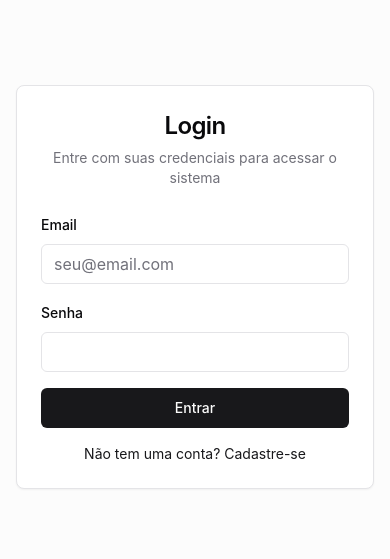
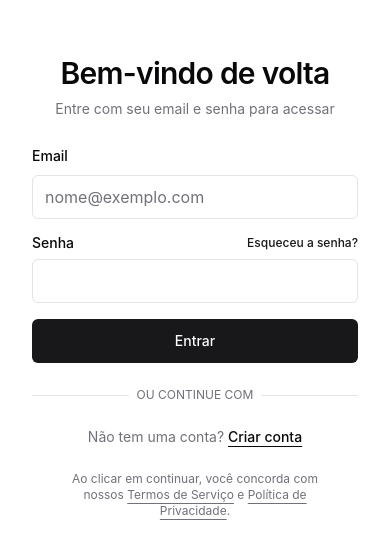
Before and after one commit to Ticks2/ToSell---Gestor-de-Carteira, a React (Vite) app: page /login in a window 390 px wide. Shown: the part 135-694 px from the top of the page. Built offline with nearby package versions, Linux system fonts and the light colour scheme; no server answers.

Commit message:
Refactor UI, fix commission calculation, and update dashboard

```diff
--- a/src/pages/Comissoes.tsx
+++ b/src/pages/Comissoes.tsx
@@ -7,9 +7,8 @@ import { Input } from '@/components/ui/input'
 import { Label } from '@/components/ui/label'
 import { Separator } from '@/components/ui/separator'
 import { Button } from '@/components/ui/button'
-import { getMonth, getYear, subMonths, format } from 'date-fns'
-import { ptBR } from 'date-fns/locale'
-import { Save, TrendingUp } from 'lucide-react'
+import { getMonth, getYear } from 'date-fns'
+import { Save } from 'lucide-react'
 import { CommissionData } from '@/types'
 
 export default function Comissoes() {
@@ -61,29 +60,6 @@ export default function Comissoes() {
   const handleSaveGoal = () => {
     updateMonthlyGoal(Number(goalInput))
   }
-
-  // Get last 3 months data for history
-  const historyData = useMemo(() => {
-    return [1, 2, 3].map((monthsBack) => {
-      const date = subMonths(selectedDate, monthsBack)
-      const { sales, commissionData: cd } = getMonthlyData(date)
-      const totalSales = sales.reduce((acc, s) => acc + s.commission, 0)
-      const total =
-        totalSales +
-        (cd.bonus || 0) +
-        (cd.returns || 0) +
-        (cd.transfers || 0) +
-        (cd.surplus || 0) +
-        (cd.extras || 0) +
-        (cd.salary || 1991)
-
-      return {
-        date,
-        total,
-        vehicles: sales.filter((s) => s.type === 'Venda').length,
-      }
-    })
-  }, [selectedDate, getMonthlyData])
 
   return (
     <div className="flex flex-col h-full">
@@ -347,36 +323,6 @@ export default function Comissoes() {
                 </div>
               </CardContent>
             </Card>
-
-            <div className="mt-6">
-              <h3 className="text-lg font-semibold mb-4 flex items-center gap-2">
-                <TrendingUp className="h-5 w-5" />
-                Histórico de resultados Recente
-              </h3>
-              <div className="space-y-3">
-                {historyData.map((history) => (
-                  <div
-                    key={history.date.toString()}
-                    className="flex items-center justify-between p-4 bg-card rounded-lg border shadow-sm"
-                  >
-                    <div>
-                      <p className="font-medium capitalize">
-                        {format(history.date, 'MMMM yyyy', { locale: ptBR })}
-                      </p>
-                      <p className="text-sm text-muted-foreground">
-                        {history.vehicles} veículos
-                      </p>
-                    </div>
-                    <span className="font-bold text-lg">
-                      {history.total.toLocaleString('pt-BR', {
-                        style: 'currency',
-                        currency: 'BRL',
-                      })}
-                    </span>
-                  </div>
-                ))}
-              </div>
-            </div>
           </div>
         </div>
       </div>
--- a/src/pages/Login.tsx
+++ b/src/pages/Login.tsx
@@ -2,16 +2,10 @@ import { useState } from 'react'
 import { useAuth } from '@/hooks/use-auth'
 import { Button } from '@/components/ui/button'
 import { Input } from '@/components/ui/input'
-import {
-  Card,
-  CardContent,
-  CardDescription,
-  CardHeader,
-  CardTitle,
-} from '@/components/ui/card'
 import { Label } from '@/components/ui/label'
 import { toast } from '@/hooks/use-toast'
-import { useNavigate } from 'react-router-dom'
+import { useNavigate, Link } from 'react-router-dom'
+import { Car, Loader2, CheckCircle2 } from 'lucide-react'
 
 export default function Login() {
   const [email, setEmail] = useState('')
@@ -56,33 +50,86 @@ export default function Login() {
   }
 
   return (
-    <div className="min-h-screen flex items-center justify-center bg-secondary/30 p-4">
-      <Card className="w-full max-w-md">
-        <CardHeader className="text-center">
-          <CardTitle className="text-2xl">
-            {isSignUp ? 'Criar Conta' : 'Login'}
-          </CardTitle>
-          <CardDescription>
+    <div className="min-h-screen w-full flex">
+      {/* Left Side - Hero / Brand */}
+      <div className="hidden lg:flex w-1/2 bg-black relative items-center justify-center overflow-hidden">
+        <div className="absolute inset-0 bg-zinc-900/90 z-10" />
+        <img
+          src="https://img.usecurling.com/p/1200/1600?q=luxury%20car%20showroom&color=black"
+          alt="Background"
+          className="absolute inset-0 w-full h-full object-cover opacity-50 mix-blend-overlay grayscale"
+        />
+        <div className="relative z-20 text-white p-12 max-w-lg">
+          <div className="mb-8 flex items-center gap-3">
+            <div className="h-12 w-12 bg-white/10 backdrop-blur-md rounded-xl flex items-center justify-center border border-white/20">
+              <Car className="h-6 w-6 text-white" />
+            </div>
+            <h1 className="text-2xl font-bold tracking-tight">
+              Gestão de Vendas
+            </h1>
+          </div>
+          <blockquote className="space-y-2">
+            <p className="text-lg font-medium leading-relaxed text-zinc-300">
+              "Controle total das suas comissões e vendas em um único lugar.
+              Simples, rápido e eficiente."
+            </p>
+          </blockquote>
+          <div className="mt-8 flex gap-4">
+            <div className="flex items-center gap-2 text-sm text-zinc-400">
+              <CheckCircle2 className="h-4 w-4 text-green-500" />
+              <span>Controle Financeiro</span>
+            </div>
+            <div className="flex items-center gap-2 text-sm text-zinc-400">
+              <CheckCircle2 className="h-4 w-4 text-green-500" />
+              <span>Metas Mensais</span>
+            </div>
+            <div className="flex items-center gap-2 text-sm text-zinc-400">
+              <CheckCircle2 className="h-4 w-4 text-green-500" />
+              <span>Histórico Completo</span>
+            </div>
+          </div>
+        </div>
+      </div>
+
+      {/* Right Side - Login Form */}
+      <div className="flex-1 flex items-center justify-center p-8 bg-background">
+        <div className="mx-auto w-full max-w-[350px] space-y-6">
+          <div className="flex flex-col space-y-2 text-center">
+            <h1 className="text-3xl font-semibold tracking-tight">
+              {isSignUp ? 'Criar Conta' : 'Bem-vindo de volta'}
+            </h1>
+            <p className="text-sm text-muted-foreground">
               {isSignUp
-              ? 'Crie uma nova conta para acessar o sistema'
-              : 'Entre com suas credenciais para acessar o sistema'}
-          </CardDescription>
-        </CardHeader>
-        <CardContent>
+                ? 'Preencha os dados abaixo para começar'
+                : 'Entre com seu email e senha para acessar'}
+            </p>
+          </div>
+
           <form onSubmit={handleSubmit} className="space-y-4">
             <div className="space-y-2">
               <Label htmlFor="email">Email</Label>
               <Input
                 id="email"
                 type="email"
-                placeholder="seu@email.com"
+                placeholder="nome@exemplo.com"
                 value={email}
                 onChange={(e) => setEmail(e.target.value)}
                 required
+                className="h-11"
               />
             </div>
             <div className="space-y-2">
+              <div className="flex items-center justify-between">
                 <Label htmlFor="password">Senha</Label>
+                {!isSignUp && (
+                  <Link
+                    to="#"
+                    className="text-xs font-medium text-primary hover:underline"
+                  >
+                    Esqueceu a senha?
+                  </Link>
+                )}
+              </div>
               <Input
                 id="password"
                 type="password"
@@ -90,25 +137,61 @@ export default function Login() {
                 onChange={(e) => setPassword(e.target.value)}
                 required
                 minLength={6}
+                className="h-11"
               />
             </div>
-            <Button type="submit" className="w-full" disabled={isLoading}>
-              {isLoading ? 'Carregando...' : isSignUp ? 'Cadastrar' : 'Entrar'}
+            <Button className="w-full h-11" type="submit" disabled={isLoading}>
+              {isLoading ? (
+                <Loader2 className="mr-2 h-4 w-4 animate-spin" />
+              ) : isSignUp ? (
+                'Criar Conta'
+              ) : (
+                'Entrar'
+              )}
             </Button>
-            <div className="text-center text-sm">
+          </form>
+
+          <div className="relative">
+            <div className="absolute inset-0 flex items-center">
+              <span className="w-full border-t" />
+            </div>
+            <div className="relative flex justify-center text-xs uppercase">
+              <span className="bg-background px-2 text-muted-foreground">
+                Ou continue com
+              </span>
+            </div>
+          </div>
+
+          <div className="text-center text-sm text-muted-foreground">
+            {isSignUp ? 'Já tem uma conta? ' : 'Não tem uma conta? '}
             <button
               type="button"
               onClick={() => setIsSignUp(!isSignUp)}
-                className="text-primary hover:underline"
+              className="underline underline-offset-4 hover:text-primary font-medium text-foreground transition-colors"
             >
-                {isSignUp
-                  ? 'Já tem uma conta? Entre aqui'
-                  : 'Não tem uma conta? Cadastre-se'}
+              {isSignUp ? 'Entrar agora' : 'Criar conta'}
             </button>
           </div>
-          </form>
-        </CardContent>
-      </Card>
+
+          <p className="px-8 text-center text-xs text-muted-foreground">
+            Ao clicar em continuar, você concorda com nossos{' '}
+            <Link
+              to="#"
+              className="underline underline-offset-4 hover:text-primary"
+            >
+              Termos de Serviço
+            </Link>{' '}
+            e{' '}
+            <Link
+              to="#"
+              className="underline underline-offset-4 hover:text-primary"
+            >
+              Política de Privacidade
+            </Link>
+            .
+          </p>
+        </div>
+      </div>
     </div>
   )
 }
--- a/src/pages/VendasMensais.tsx
+++ b/src/pages/VendasMensais.tsx
@@ -130,21 +130,26 @@ export default function VendasMensais() {
     <div className="flex flex-col h-full">
       <Header title="Vendas Mensais" />
       <div className="flex-1 p-4 md:p-8 space-y-6 overflow-y-auto">
-        <div className="flex flex-col md:flex-row md:items-center justify-between gap-4">
-          <div className="flex flex-col gap-2">
+        <div className="flex flex-col xl:flex-row xl:items-center justify-between gap-4">
+          <div className="flex items-center gap-2">
             <MonthYearPicker date={selectedDate} onChange={setSelectedDate} />
-            <div className="text-sm text-muted-foreground">
-              {filteredSales.length} registros encontrados
-            </div>
+            <span className="text-sm text-muted-foreground ml-2 hidden md:inline-block border-l pl-3 h-6 leading-6">
+              {filteredSales.length} registros
+            </span>
           </div>
-          <div className="flex items-center gap-2 flex-wrap">
+          <div className="flex items-center gap-2 w-full md:w-auto overflow-x-auto pb-2 md:pb-0">
             <Button
               variant="outline"
               onClick={() => setIsImportModalOpen(true)}
+              className="whitespace-nowrap"
             >
               <Upload className="mr-2 h-4 w-4" /> Importar CSV
             </Button>
-            <Button variant="outline" onClick={() => console.log('Export')}>
+            <Button
+              variant="outline"
+              onClick={() => console.log('Export')}
+              className="whitespace-nowrap"
+            >
               <Download className="mr-2 h-4 w-4" /> Exportar
             </Button>
             <Button
@@ -152,6 +157,7 @@ export default function VendasMensais() {
                 setEditingSale(undefined)
                 setIsModalOpen(true)
               }}
+              className="whitespace-nowrap"
             >
               <Plus className="mr-2 h-4 w-4" /> Adicionar Venda
             </Button>
```
Also changed, not shown: src/pages/Dashboard.tsx (+119 -31 lines). Lines whose indentation alone changed are shown as unchanged.
